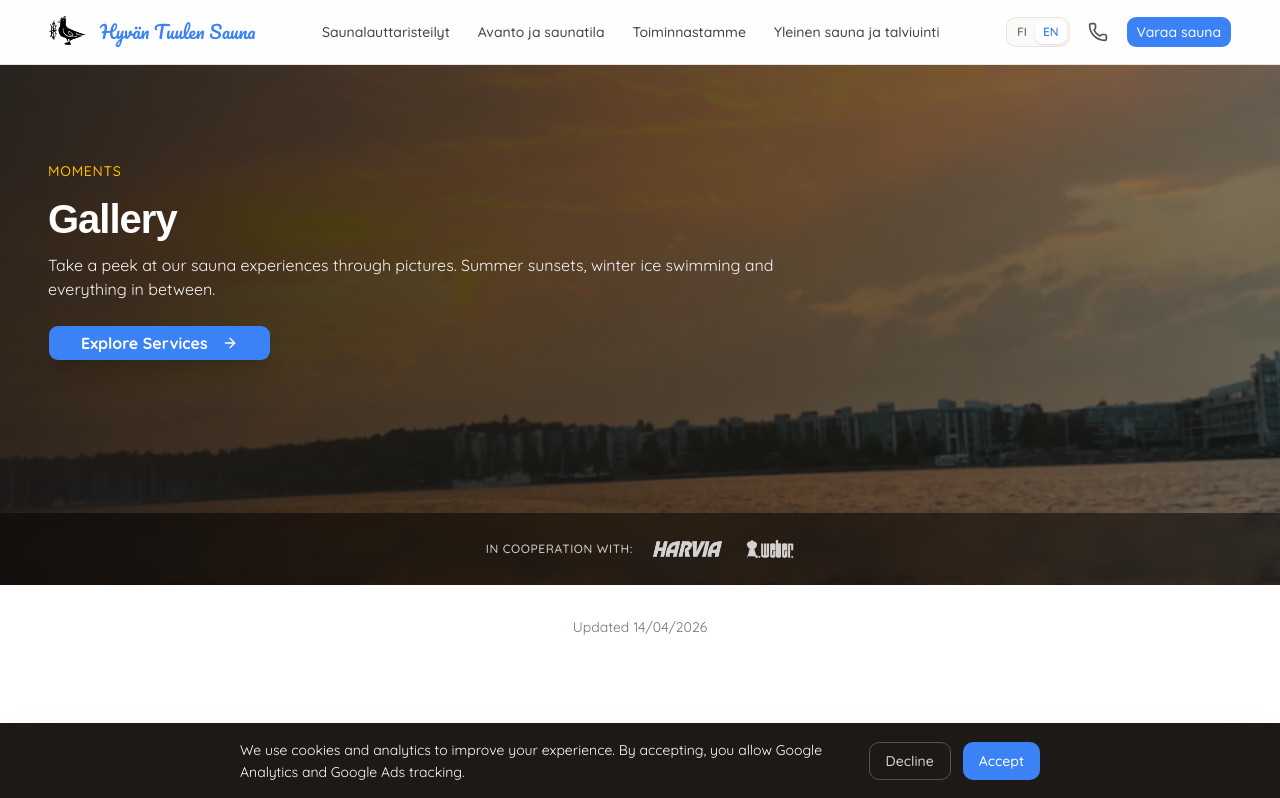
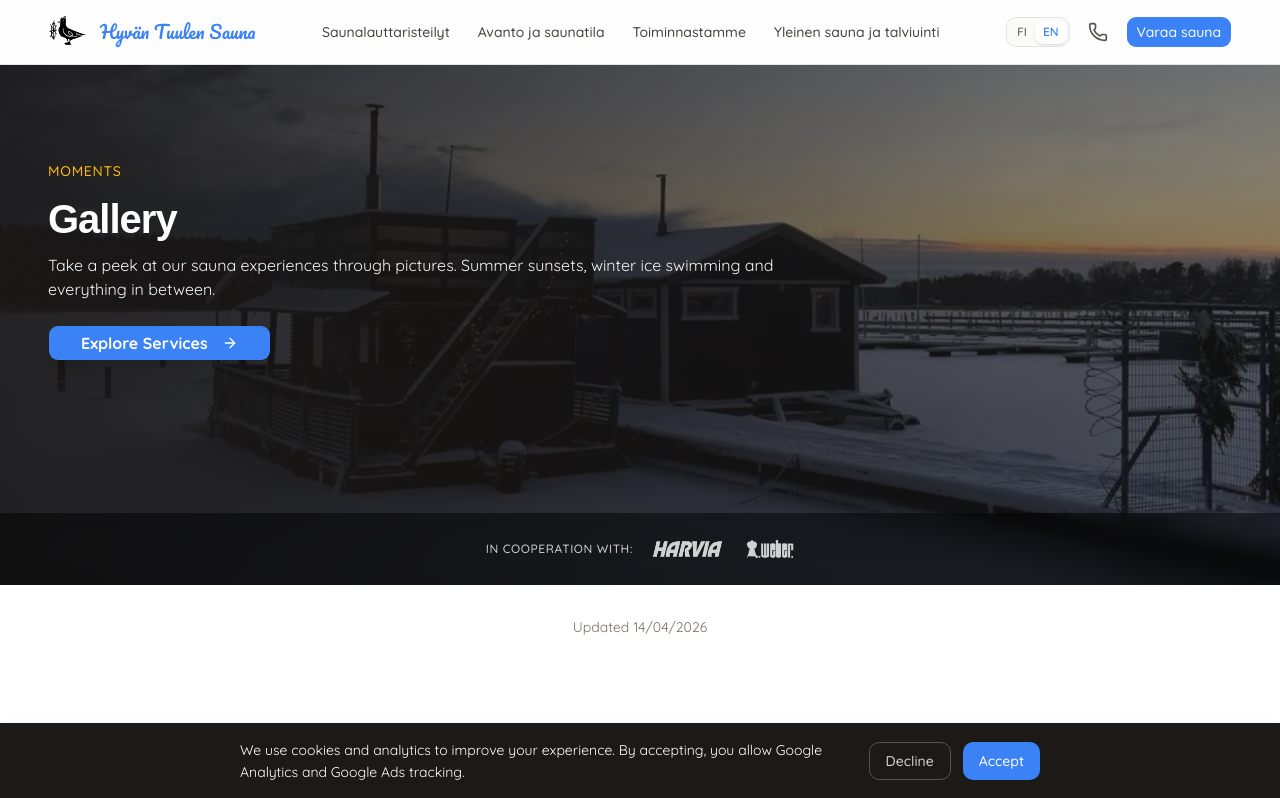
Before and after one commit to Habatin2000/hyvantuulensauna, a Next.js app: page /en/galleria in a window 1280 px wide. Shown: the top 798 px of the page. Built offline with nearby package versions, Linux system fonts and the light colour scheme; a web font is replaced by a local one.

Commit message:
content: winter hero images across homepage and all pages

```diff
--- a/content/homepage.ts
+++ b/content/homepage.ts
@@ -14,17 +14,13 @@ export const getHomepageHero = (locale: Locale): HeroContent => {
         text: 'Book a public session',
         href: '/julkinen-sauna',
       },
-      image: '/images/gallery-sauna-woman.webp',
+      image: '/images/saunaboat-winter-sun.webp',
       images: [
-        '/images/gallery-sauna-woman.webp',
-        '/images/hero-raft-sup.webp',
-        '/images/hero-helsinki-night.webp',
-        '/images/hero-rainbow.webp',
-        '/images/hero-raft-dusk.webp',
-        '/images/generated-image.webp',
-        '/images/seasauna.webp',
-        '/images/saunagang.webp',
-        '/images/SAUNAHELSINKI.webp',
+        '/images/saunaboat-winter-sun.webp',
+        '/images/gallery-ice-swimming.webp',
+        '/images/gallery-winter-sunset.webp',
+        '/images/gallery-winter-dock.webp',
+        '/images/gallery-avanto-woman.webp',
       ],
     };
   }
@@ -38,17 +34,13 @@ export const getHomepageHero = (locale: Locale): HeroContent => {
       text: 'Varaa yleinen vuoro',
       href: '/julkinen-sauna',
     },
-    image: '/images/gallery-sauna-woman.webp',
+    image: '/images/saunaboat-winter-sun.webp',
     images: [
-      '/images/gallery-sauna-woman.webp',
-      '/images/hero-raft-sup.webp',
-      '/images/hero-helsinki-night.webp',
-      '/images/hero-rainbow.webp',
-      '/images/hero-raft-dusk.webp',
-      '/images/generated-image.webp',
-      '/images/seasauna.webp',
-      '/images/saunagang.webp',
-      '/images/SAUNAHELSINKI.webp',
+      '/images/saunaboat-winter-sun.webp',
+      '/images/gallery-ice-swimming.webp',
+      '/images/gallery-winter-sunset.webp',
+      '/images/gallery-winter-dock.webp',
+      '/images/gallery-avanto-woman.webp',
     ],
   };
 };
--- a/content/pages.ts
+++ b/content/pages.ts
@@ -10,13 +10,13 @@ export const getSummerPageHero = (locale: Locale): HeroContent => isEn(locale) ?
   description: 'Sauna boat cruises and private sauna experiences in Helsinki. Two unique sauna boats, Aalto and Virta, offer a private sauna space, sea views and the chance to enjoy Helsinki in a whole new way. Departing from Kalkkihiekantori near Vuosaari.',
   ctaText: 'Book a sauna boat',
   ctaHref: '#boats',
-  image: '/images/aalto-01.webp',
+  image: '/images/saunaboat-winter-sun.webp',
   images: [
-    '/images/aalto-01.webp',
-    '/images/virta-01.webp',
-    '/images/gallery-sauna-woman.webp',
-    '/images/seasauna.webp',
-    '/images/SAUNAHELSINKI.webp',
+    '/images/saunaboat-winter-sun.webp',
+    '/images/gallery-ice-swimming.webp',
+    '/images/gallery-winter-sunset.webp',
+    '/images/gallery-winter-dock.webp',
+    '/images/gallery-avanto-woman.webp',
   ],
 } : {
   title: 'Saunalautta Helsinki – Yksityinen saunatila ja risteilyt merellä',
@@ -24,13 +24,13 @@ export const getSummerPageHero = (locale: Locale): HeroContent => isEn(locale) ?
   description: 'Kaksi ainutlaatuista saunalauttaa, Aalto ja Virta, tarjoavat yksityisen saunatilan, merelliset maisemat ja mahdollisuuden nauttia Helsingistä aivan uudella tavalla. Kalkkihiekantorilta Vuosaaren läheltä.',
   ctaText: 'Varaa saunalautta',
   ctaHref: '#boats',
-  image: '/images/aalto-01.webp',
+  image: '/images/saunaboat-winter-sun.webp',
   images: [
-    '/images/aalto-01.webp',
-    '/images/virta-01.webp',
-    '/images/gallery-sauna-woman.webp',
-    '/images/seasauna.webp',
-    '/images/SAUNAHELSINKI.webp',
+    '/images/saunaboat-winter-sun.webp',
+    '/images/gallery-ice-swimming.webp',
+    '/images/gallery-winter-sunset.webp',
+    '/images/gallery-winter-dock.webp',
+    '/images/gallery-avanto-woman.webp',
   ],
 };
 
@@ -60,14 +60,14 @@ export const getPublicPageHero = (locale: Locale): HeroContent => isEn(locale) ?
   description: 'Come enjoy a relaxed public sauna session by the sea in Puotila. Two wood-fired saunas, winter swimming, an ice hole and a laid-back vibe.',
   ctaText: 'Book your spot',
   ctaHref: '#booking',
-  image: '/images/public-sauna-hero.webp',
+  image: '/images/gallery-ice-swimming.webp',
 } : {
   title: 'Yleinen sauna Helsingissä – matalan kynnyksen saunavuoro merellä',
   subtitle: 'Helsingin uniikein saunavuoro saunalautalla',
   description: 'Tule nauttimaan rennosta julkisesta saunavuorosta meren äärelle Puotilaan. Kaksi puusaunaa, talviuintia, avanto ja leppoisa tunnelma.',
   ctaText: 'Varaa paikkasi',
   ctaHref: '#varaus',
-  image: '/images/public-sauna-hero.webp',
+  image: '/images/gallery-ice-swimming.webp',
 };
 
 export const publicPageHero = getPublicPageHero('fi');
@@ -78,14 +78,14 @@ export const getLocationPageHero = (locale: Locale): HeroContent => isEn(locale)
   description: 'In winter we are easily accessible at Meripellontie in Puotila. Welcome to enjoy a sauna experience by the sea.',
   ctaText: 'See Route',
   ctaHref: '#map',
-  image: '/images/gallery-sea-view.webp',
+  image: '/images/gallery-winter-dock.webp',
 } : {
   title: 'Sijainti',
   subtitle: 'Tule käymään',
   description: 'Talvikaudella olemme helposti saavutettavissa Meripellontiellä Puotilassa. Tervetuloa nauttimaan saunaelämyksestä meren äärellä.',
   ctaText: 'Katso reitti',
   ctaHref: '#kartta',
-  image: '/images/gallery-sea-view.webp',
+  image: '/images/gallery-winter-dock.webp',
 };
 
 export const locationPageHero = getLocationPageHero('fi');
@@ -96,14 +96,14 @@ export const getGalleryPageHero = (locale: Locale): HeroContent => isEn(locale)
   description: 'Take a peek at our sauna experiences through pictures. Summer sunsets, winter ice swimming and everything in between.',
   ctaText: 'Explore Services',
   ctaHref: '/saunalauttaristeilyt-helsingissa',
-  image: '/images/gallery-raft-sunset.webp',
+  image: '/images/gallery-winter-sunset.webp',
 } : {
   title: 'Galleria',
   subtitle: 'Tunnelmia',
   description: 'Kurkista saunaelämyksiimme kuvien välityksellä. Kesän auringonlaskut, talven avantouinnit ja kaikki siltä väliltä.',
   ctaText: 'Tutustu palveluihin',
   ctaHref: '/saunalauttaristeilyt-helsingissa',
-  image: '/images/gallery-raft-sunset.webp',
+  image: '/images/gallery-winter-sunset.webp',
 };
 
 export const galleryPageHero = getGalleryPageHero('fi');
```
